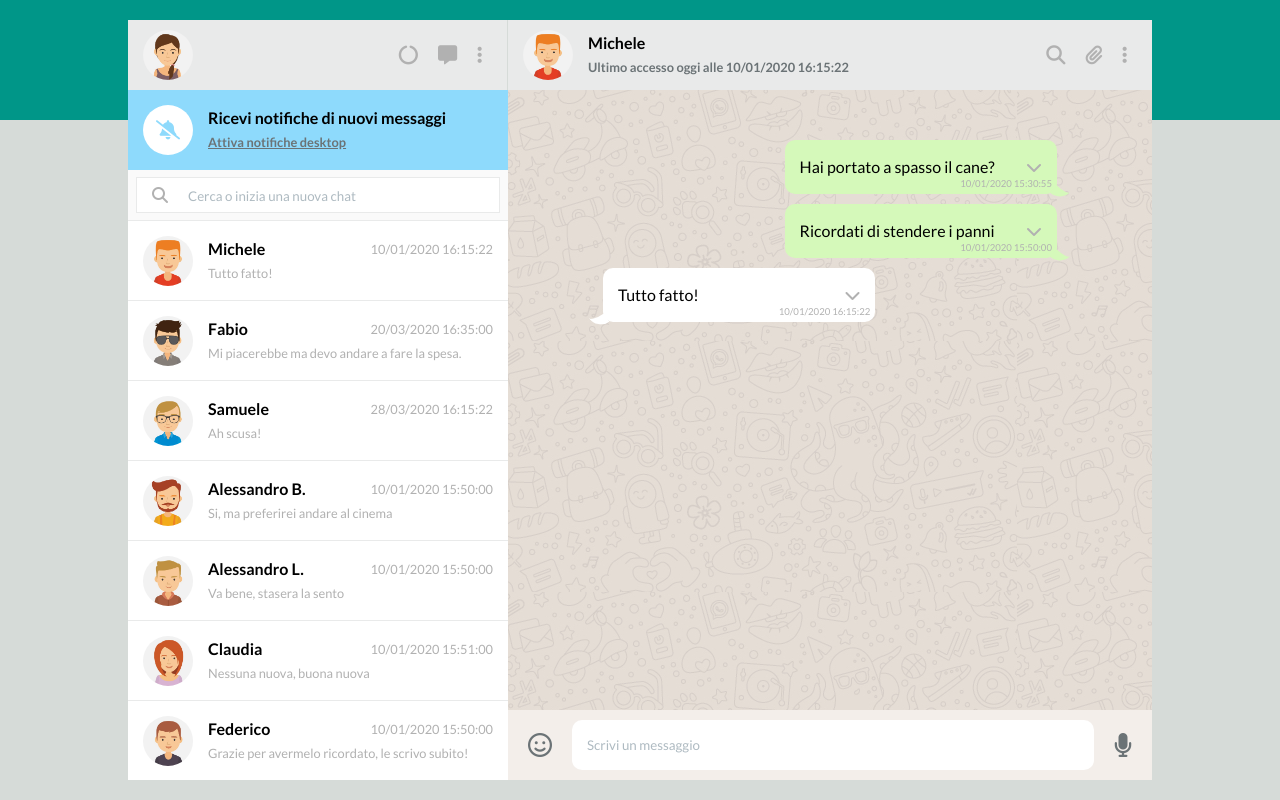
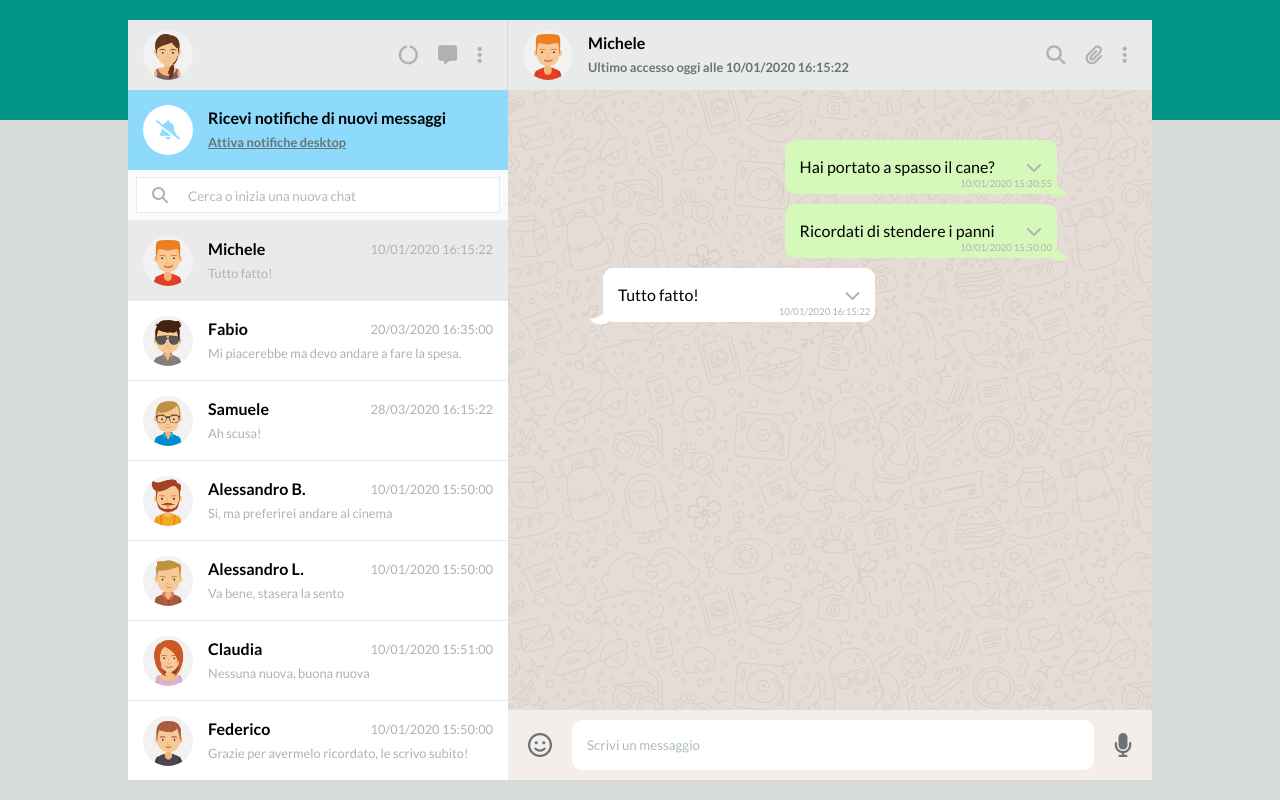
Before and after one commit to BeatriceRocchi/vue-boolzapp, a plain HTML site: page index.html in a window 1280 px wide. In both pictures the pointer is over the element 318 px from the left and 260 px from the top of the page. Drawn offline with nearby package versions, Linux system fonts and the light colour scheme.

Commit message:
[add] hover effects on contacts

```diff
--- a/assets/style/style.css
+++ b/assets/style/style.css
@@ -200,6 +200,11 @@ i {
   display: flex;
   align-items: center;
   position: relative;
+}
+
+.chat-list .chat-preview:hover {
+  cursor: pointer;
+  background-color: var(--color-secondary-medium);
 }
 
 .chat-list .chat-preview:last-child {
```
